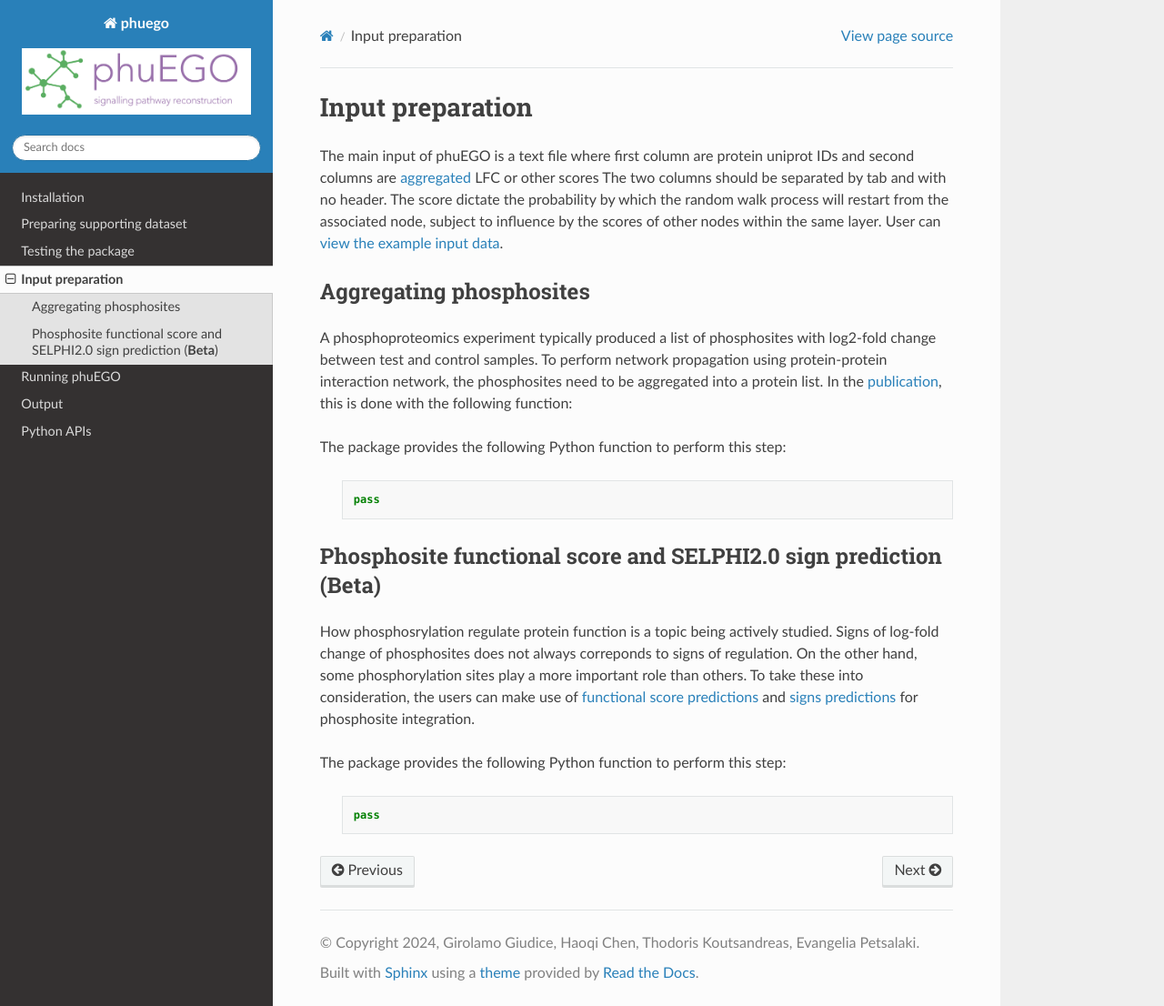
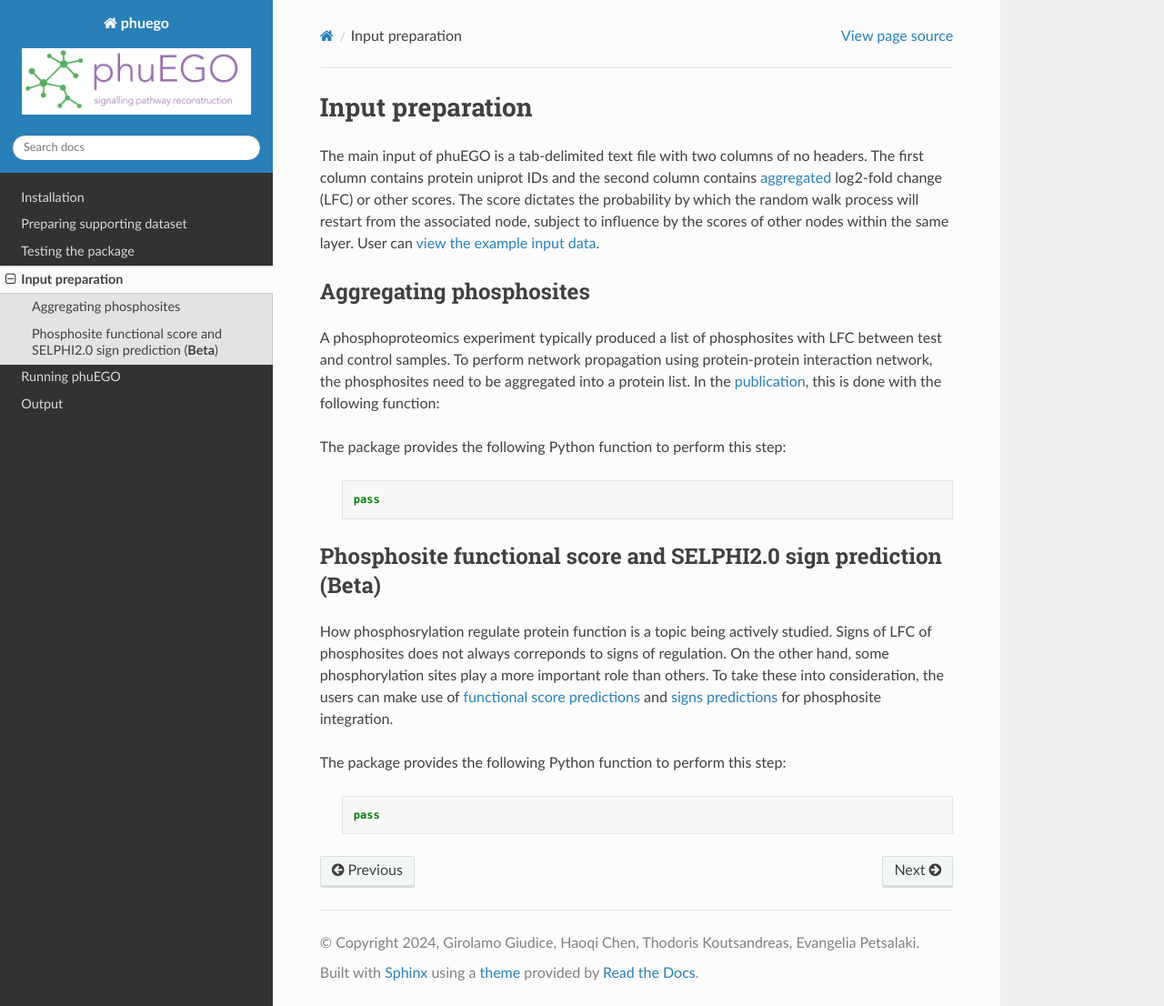
Before and after one commit to haoqichen20/phuego, a Sphinx documentation site: the page built from docs/source/input_preparation.rst, in a window 1280 px wide and 1106 px high. Shown: the whole window at 91% size. Built offline with Sphinx 7.4.7 and the Read the Docs theme 2.0.0, drawn with Linux system fonts in a browser that asks for light colours.

Commit message:
remove usage_api.rst -- will re-organize available APIs from the package

```diff
--- a/docs/source/index.rst
+++ b/docs/source/index.rst
@@ -28,7 +28,6 @@ Documentation
    input_preparation
    usage_cli
    output
-   usage_api
 
 
 Changelog
--- a/docs/source/input_preparation.rst
+++ b/docs/source/input_preparation.rst
@@ -1,10 +1,10 @@
 Input preparation
 =================
 
-The main input of phuEGO is a text file where first column are protein uniprot
-IDs and second columns are :ref:`aggregated <aggregation>` LFC or other scores
-The two columns should be separated by tab and with no header.
-The score dictate the probability by which the random walk process will restart
+The main input of phuEGO is a tab-delimited text file with two columns of no headers.
+The first column contains protein uniprot IDs and the second column contains
+:ref:`aggregated <aggregation>` log2-fold change (LFC) or other scores.
+The score dictates the probability by which the random walk process will restart
 from the associated node, subject to influence by the scores of other nodes
 within the same layer. User can :ref:`view the example input data <example_input>`.
 
@@ -14,7 +14,7 @@ Aggregating phosphosites
 ~~~~~~~~~~~~~~~~~~~~~~~~
 
 A phosphoproteomics experiment typically produced a list of phosphosites with
-log2-fold change between test and control samples. To perform network propagation
+LFC between test and control samples. To perform network propagation
 using protein-protein interaction network, the phosphosites need to be aggregated
 into a protein list. In the :ref:`publication <citation>`, this is done with the
 following function:
@@ -33,7 +33,7 @@ Phosphosite functional score and SELPHI2.0 sign prediction (**Beta**)
 ~~~~~~~~~~~~~~~~~~~~~~~~~~~~~~~~~~~~~~~~~~~~~~~~~~~~~~~~~~~~~~~~~~~~~
 
 How phosphosrylation regulate protein function is a topic being actively studied.
-Signs of log-fold change of phosphosites does not always correponds to signs of
+Signs of LFC of phosphosites does not always correponds to signs of
 regulation. On the other hand, some phosphorylation sites play a more important
 role than others. To take these into consideration, the users can make use of
 `functional score predictions <url_to_Ochoa_paper>`__ and
```
Also changed, not shown: docs/source/usage_api.rst (deleted, +0 -134 lines).
